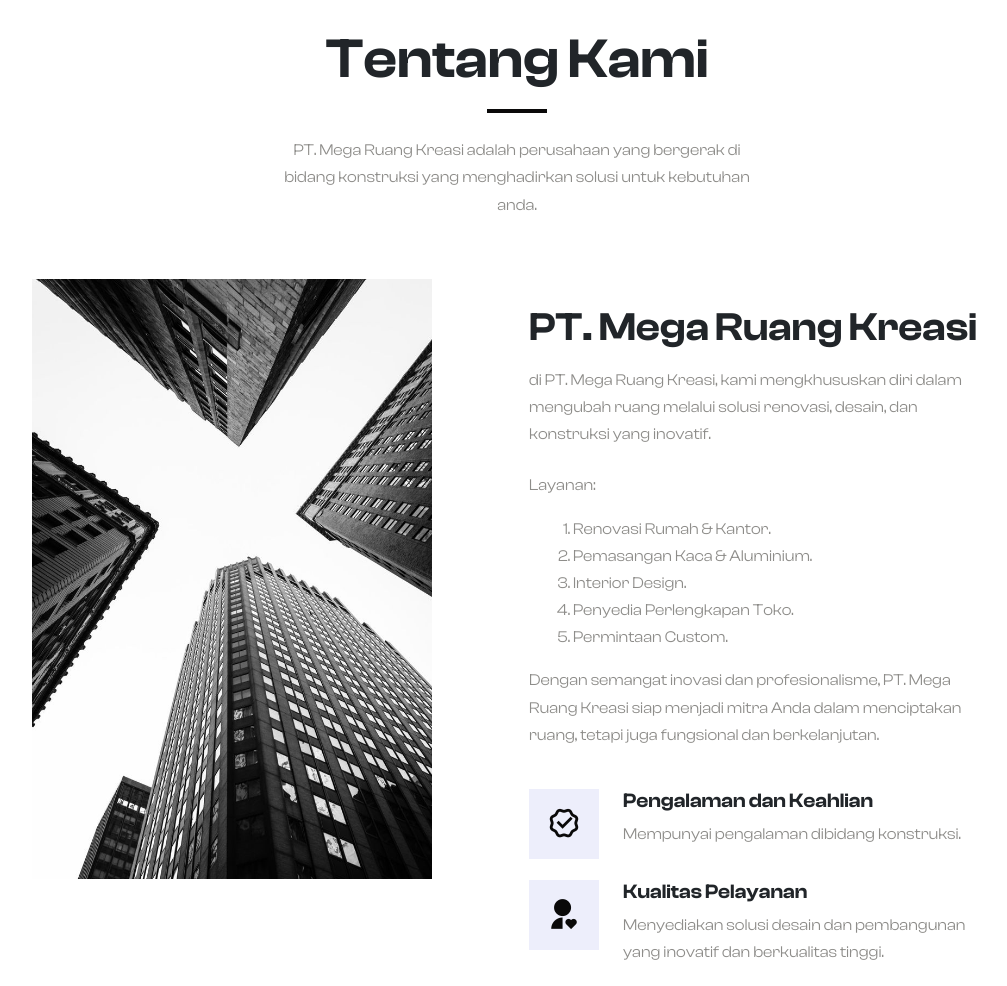
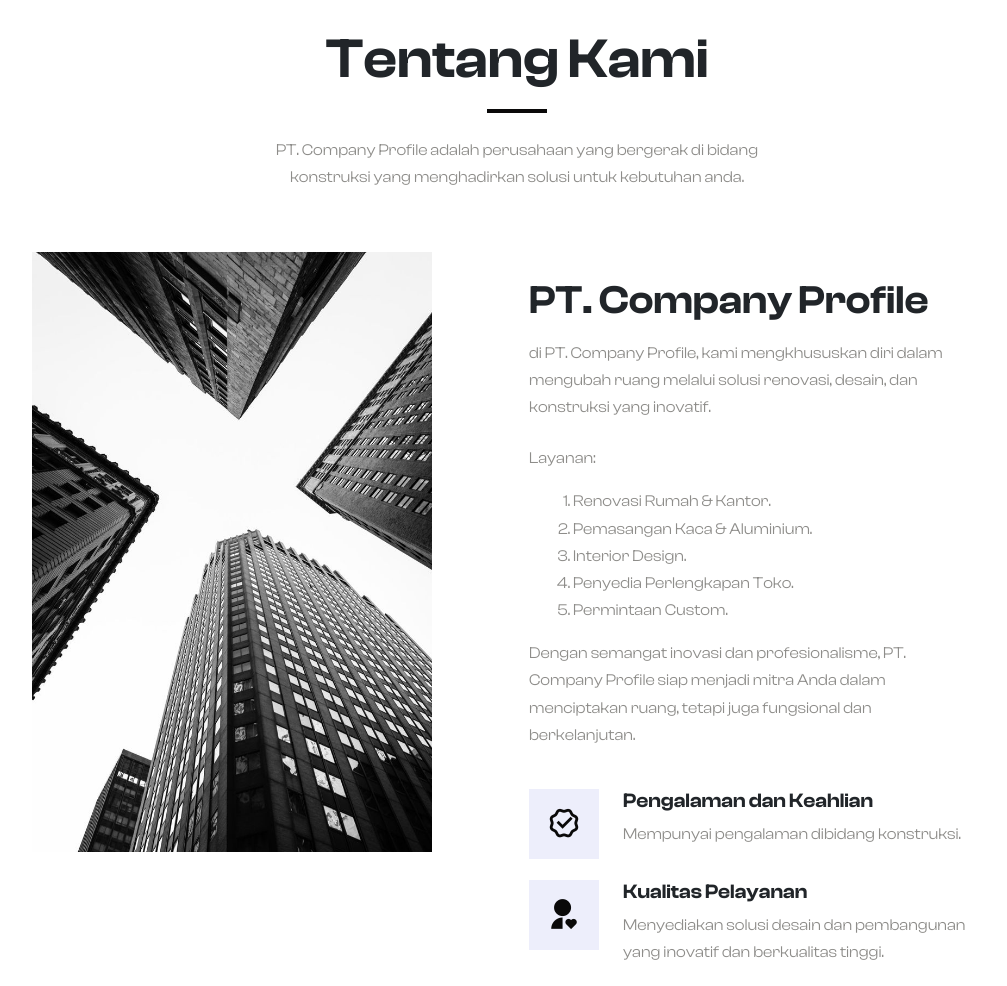
Before and after one commit to IpinIT/Company-Profile-V2, a plain HTML site: page index.html in a window 1280 px wide. Shown: the part 1000-1986 px from the top of the page, without its empty margins (123-1130 px from the left). Drawn offline with nearby package versions, Linux system fonts and the light colour scheme; files whose address does not match are found by name.

Commit message:
Mengubah nama PT

```diff
--- a/index.html
+++ b/index.html
@@ -3,7 +3,7 @@
   <head>
     <meta charset="utf-8" />
     <meta name="viewport" content="width=device-width, initial-scale=1" />
-    <title>PT. Mega Ruang Kreasi</title>
+    <title>PT. Company Profile</title>
     <link
       rel="stylesheet"
       href="https://cdn.jsdelivr.net/npm/bootstrap@5.2.0/dist/css/bootstrap.min.css"
@@ -76,7 +76,7 @@
       <div class="container">
         <div class="col-12">
           <h1 data-aos="fade-left" data-aos-delay="1000" data-aos-duration="1000" class="text-uppercase text-white fw-semibold display-1">
-            PT. Mega Ruang Kreasi
+            PT. Company Profile
           </h1>
           <h5 class="text-uppercase text-white mt-3 mb-4" data-aos="fade-right" data-aos-duration="1100" data-aos-delay="1100">
             Kreasi Tanpa Batas untuk Ruang yang Lebih Baik.
@@ -101,7 +101,7 @@
               <h1 class="display-4 fw-semibold">Tentang Kami</h1>
               <div class="line"></div>
               <p>
-                PT. Mega Ruang Kreasi adalah perusahaan yang bergerak di bidang konstruksi yang menghadirkan solusi untuk kebutuhan anda.
+                PT. Company Profile adalah perusahaan yang bergerak di bidang konstruksi yang menghadirkan solusi untuk kebutuhan anda.
               </p>
             </div>
           </div>
@@ -111,9 +111,9 @@
             <img class="img-fluid" src="assets/img/aboutus/about us.jpeg" alt="">
           </div>
           <div class="col-lg-5 mt-4" data-aos="fade-down" data-aos-delay="150">
-            <h1 class="">PT. Mega Ruang Kreasi</h1>
+            <h1 class="">PT. Company Profile</h1>
             <p class="mt-3 mb-4">
-              di PT. Mega Ruang Kreasi, kami mengkhususkan diri dalam mengubah ruang melalui solusi renovasi, desain, dan konstruksi yang inovatif.
+              di PT. Company Profile, kami mengkhususkan diri dalam mengubah ruang melalui solusi renovasi, desain, dan konstruksi yang inovatif.
             </p>
             <p text-center>Layanan: </p>
             <div class="container">
@@ -126,7 +126,7 @@
                 </ol>
               </div>
             <p text-center>
-              Dengan semangat inovasi dan profesionalisme, PT. Mega Ruang Kreasi siap menjadi mitra Anda dalam menciptakan ruang, tetapi juga fungsional dan berkelanjutan.
+              Dengan semangat inovasi dan profesionalisme, PT. Company Profile siap menjadi mitra Anda dalam menciptakan ruang, tetapi juga fungsional dan berkelanjutan.
             </p>
             <div class="d-flex pt-4 mb-3" data-aos="fade-down" data-aos-delay="100">
               <div class="iconbox me-4">
@@ -607,15 +607,13 @@
         <div class="container">
           <div class="row gy-5">
             <div class="col-lg-3 col-sm-6">
-              <a href="#" id="foothome" class="text-white">PT. Mega Ruang Kreasi</a>
+              <a href="#" id="foothome" class="text-white">PT. Company Profile</a>
               <div class="line"></div>
               <p>
                 Kreasi Tanpa Batas untuk Ruang yang Lebih Baik.
               </p>
               <div class="social-icons">
                 <a href="#"><i class="ri-whatsapp-fill"></i></a>
-                <!-- <a href="https://www.instagram.com/tektonaluminium?igsh=MWIwenh6NWJxN3NjMQ=="><i class="ri-instagram-fill"></i></a>
-                <a href="https://www.tiktok.com/@tektona.aluminium"><i class="ri-tiktok-fill"></i></a> -->
               </div>
             </div>
             <div class="service-footer col-lg-3 col-sm-6">
@@ -645,11 +643,9 @@
               <h5 class="mb-0 text-white">KONTAK</h5>
               <div class="line"></div>
               <ul>
-                <li>Jl. Imam bonjol No. 60, Karawaci</li>
                 <li>Kota Tangerang - Banten</li>
-                <li>megaruangkreasi@gmail.com</li>
+                <li>ipingunawan.ig@gmail.com</li>
                 <li><a href="#">0899-8089-272</a></li>
-
               </ul>
             </div>
           </div>
@@ -659,15 +655,15 @@
         <div class="container">
           <div class="row g-4 justify-content-between">
             <div class="col-auto">
-              <p class="mb-0">© Copyright megaruangkreasi. All Rights Reserved</p>
+              <p class="mb-0">© Copyright yosephinegunawan. All Rights Reserved</p>
             </div>
             <div class="author col-auto">
               <p class="mb-0">
                 Designed By
                 <a
                   href="https://www.linkedin.com/in/yosephinegunawan/"
-                  >Yosephine Gunawan</a
-                >
+                  >Yosephine Gunawan
+                </a>
               </p>
             </div>
           </div>
```
